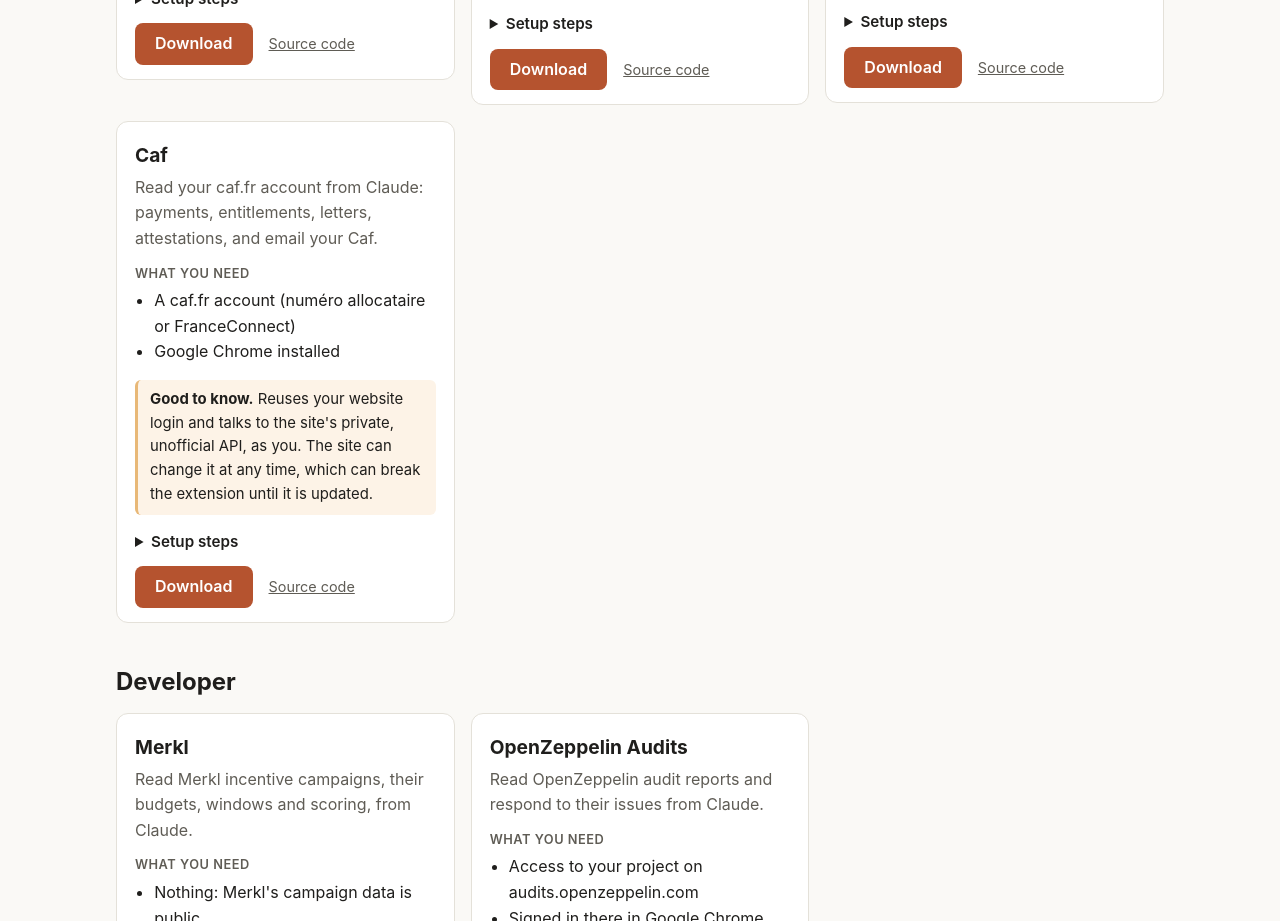
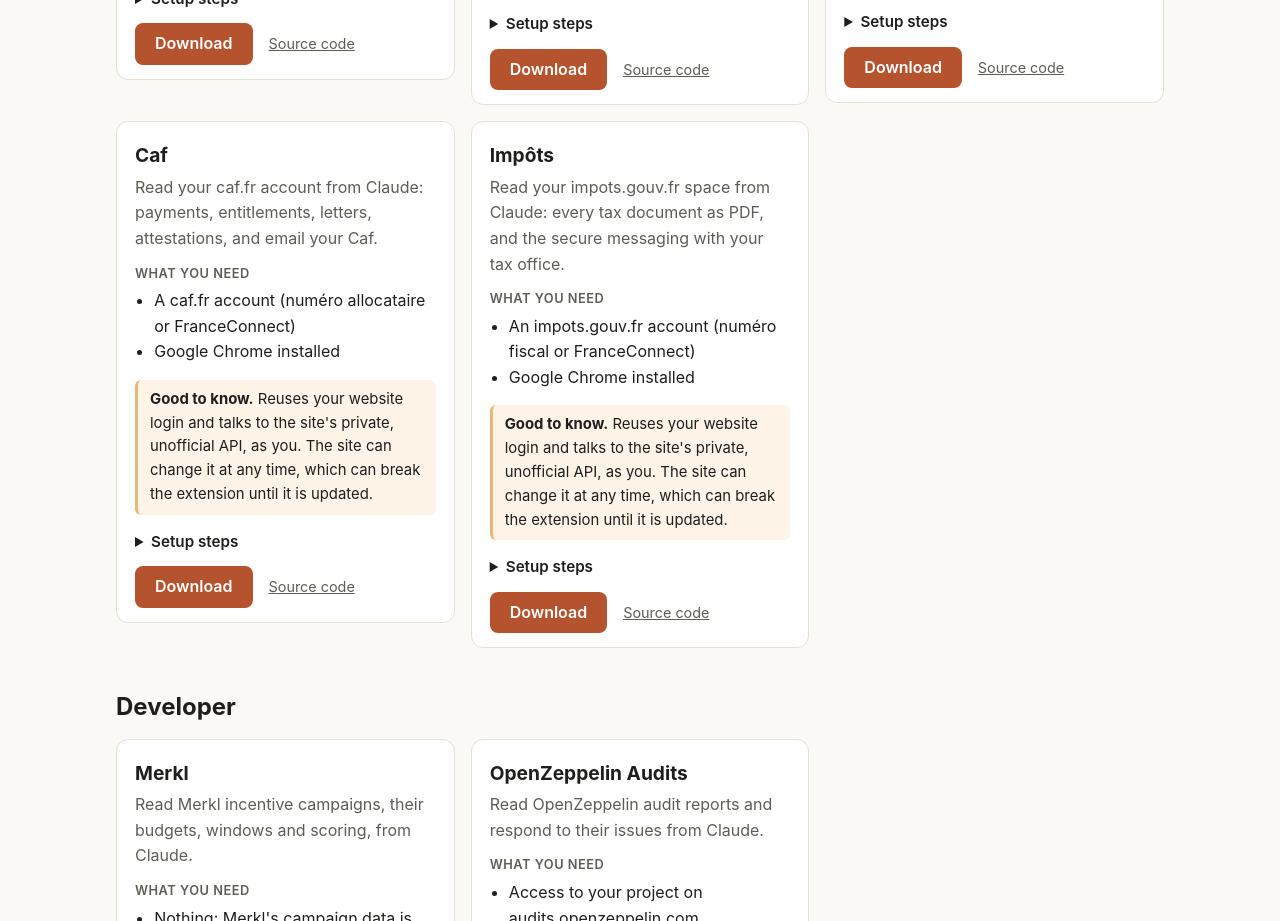
Before and after one commit to ClementWalter/claude-extensions, a plain HTML site: page index.html in a window 1280 px wide. Shown: the part 4321-5242 px from the top of the page. Drawn offline with Linux system fonts and the light colour scheme.

Commit message:
index.html: rebuild from released extensions

```diff
--- a/index.html
+++ b/index.html
@@ -376,6 +376,24 @@
           <a class="source" href="https://github.com/ClementWalter/caf-cli" rel="noopener">Source code</a>
         </p>
       </article>
+      <article class="card" id="impots">
+        <h3>Impôts</h3>
+        <p class="desc">Read your impots.gouv.fr space from Claude: every tax document as PDF, and the secure messaging with your tax office.</p>
+        <p class="label">What you need</p>
+        <ul class="needs"><li>An impots.gouv.fr account (numéro fiscal or FranceConnect)</li><li>Google Chrome installed</li></ul>
+        <p class="risk"><strong>Good to know.</strong> Reuses your website login and talks to the site's private, unofficial API, as you. The site can change it at any time, which can break the extension until it is updated.</p>
+        <details>
+          <summary>Setup steps</summary>
+          <p>Reads your impots.gouv.fr espace particulier as you: every document of the Documents page, all years (avis d'impôt, déclarations, taxes foncières and d'habitation, relances), which it saves to your Mac as PDF, and the messagerie sécurisée (your threads with the tax office, their attachments and acknowledgements of receipt). It can also write a new message to your tax office with attachments, after showing you the filled form.</p>
+          <p>Setup:</p>
+          <ol><li>Install Google Chrome if you do not have it.</li><li>In Claude, ask: "connect my impots.gouv.fr account". A separate Chrome window opens on the login page: sign in there with your numéro fiscal and password, or with FranceConnect.</li><li>Then ask for example "download all my avis d'impôt", "do I have new messages from the tax office?" or "write to my tax office about my taxe foncière".</li></ol>
+          <p>impots.gouv.fr blocks requests that do not come from a real browser, so the extension works through that dedicated Chrome window (its own profile, separate from your usual browser). Keep it open while you use the extension. The tax site signs you out quickly when idle: if Claude says you are not signed in, ask it to connect again and sign in in the window. Your password is never seen or stored by the extension. Opening a thread marks it as read on the site. Files are saved in the Download folder from this extension's settings (Downloads/impots by default).</p>
+        </details>
+        <p class="actions">
+          <a class="button" href="https://github.com/ClementWalter/impots-cli/releases/latest/download/impots-cli.mcpb" download>Download</a>
+          <a class="source" href="https://github.com/ClementWalter/impots-cli" rel="noopener">Source code</a>
+        </p>
+      </article>
       </div>
     </section>
     <section class="group" id="developer">
```
